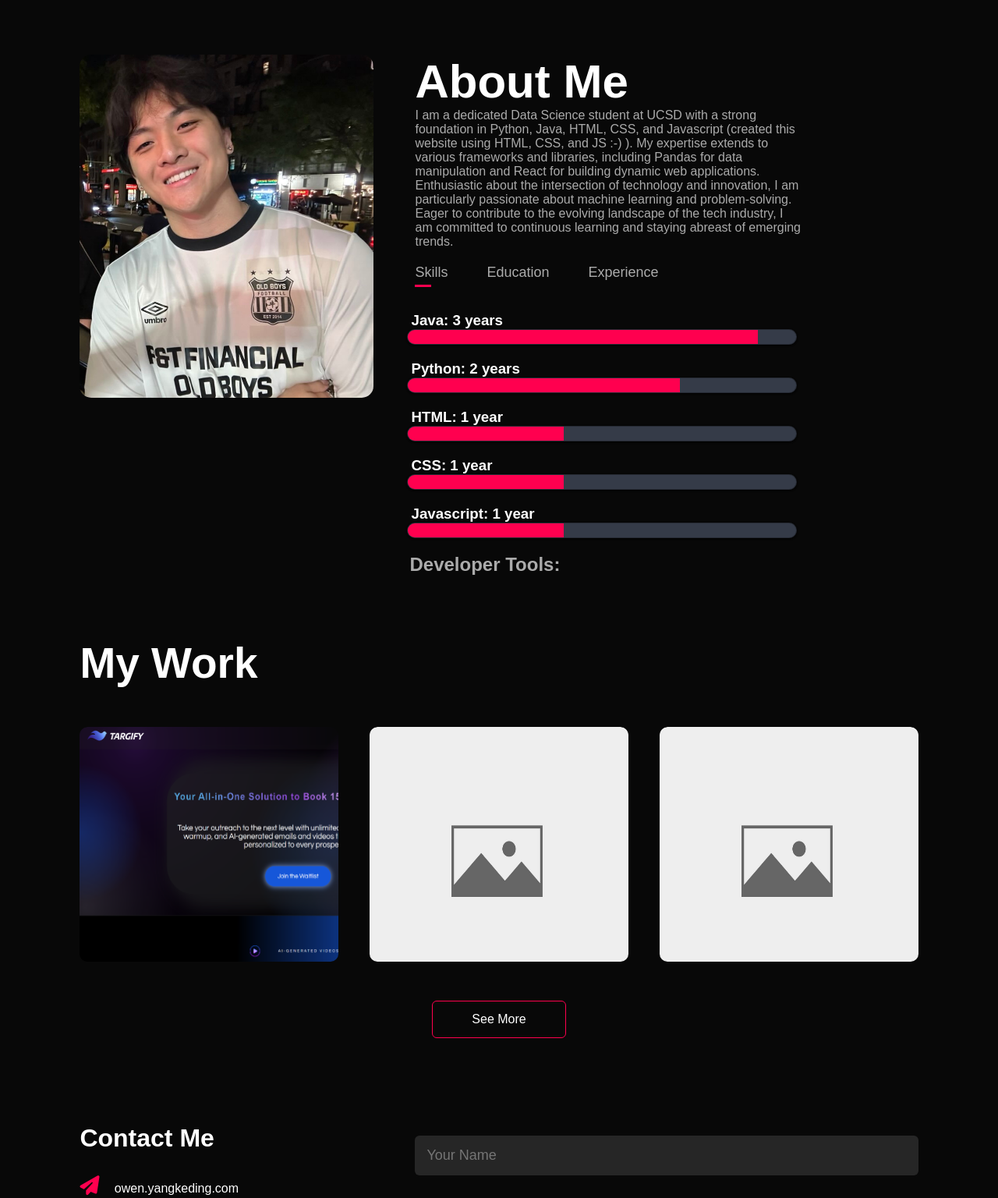
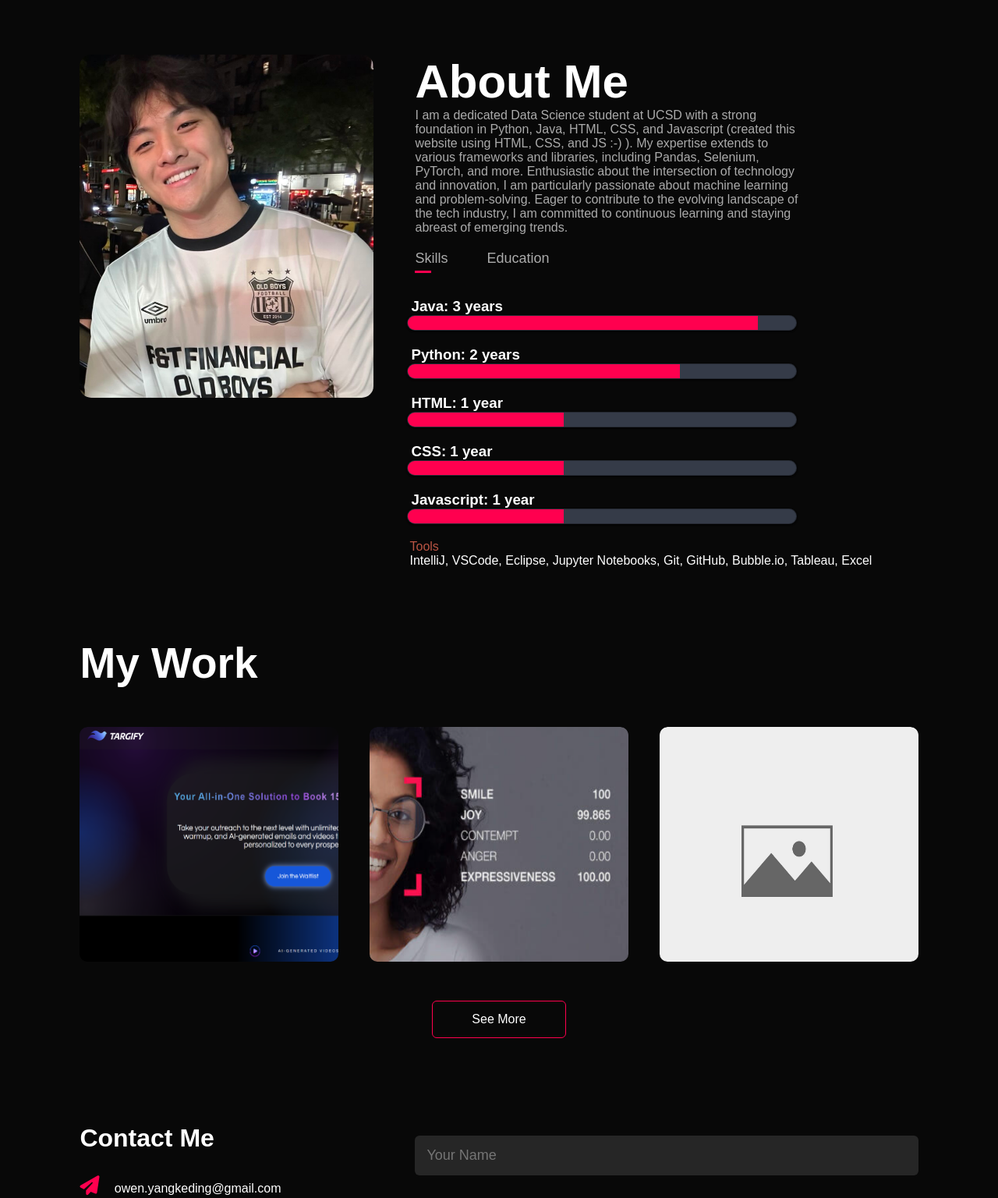
Before and after one commit to owenkyang/owenkyang.github.io, a website: page index.html in a window 1280 px wide. Shown: the part 840-2376 px from the top of the page at 78% size. Drawn offline with Linux system fonts and the light colour scheme.

Commit message:
Added more pictures to portfolio

```diff
--- a/index.html
+++ b/index.html
@@ -37,8 +37,8 @@
             <div class = "about-col-2">
                 <h1 class = "sub">About Me</h1>
                 <p class = "desc"> I am a dedicated Data Science student at UCSD with a strong foundation in Python,
-                    Java, HTML, CSS, and Javascript (created this website using HTML, CSS, and JS :-) ). My expertise extends to various frameworks and
-                    libraries, including Pandas for data manipulation and React for building dynamic web applications.
+                    Java, HTML, CSS, and Javascript (created this website using HTML, CSS, and JS :-) ).
+                    My expertise extends to various frameworks and libraries, including Pandas, Selenium, PyTorch, and more.
                     Enthusiastic about the intersection of technology and innovation, I am particularly
                     passionate about machine learning and problem-solving. Eager to contribute to the evolving
                     landscape of the tech industry, I am committed to continuous learning and staying
@@ -46,7 +46,6 @@
                 <div class = "t-titles">
                     <p class = "t-links active-link" onclick="opentab('skills')">Skills</p>
                     <p class = "t-links" onclick="opentab('education')">Education</p>
-                    <p class = "t-links" onclick="opentab('experience')">Experience</p>
                 </div>
                 <div class = "tab-contents active-tab" id="skills">
                     <div class = "skill-bar">
@@ -66,18 +65,11 @@
                             <span class = 'bar'><span class = "JS"></span></span>
                         </li>
                     </div>
-                    <div class = "other">
-                        <h2>Developer Tools:</h2>
+                    <div class = "other_skills">
+                        <li><span>Tools</span><br>IntelliJ, VSCode, Eclipse, Jupyter Notebooks, Git, GitHub, Bubble.io, Tableau, Excel</li>
                     </div>
                 </div>
                 <div class = "tab-contents" id="education">
-                    <ul>
-                        <li><span>UI?UX</span><br>Designing Web/App Interfaces</li>
-                        <li><span>UI?UX</span><br>Designing Web/App Interfaces</li>
-                        <li><span>UI?UX</span><br>Designing Web/App Interfaces</li>
-                    </ul>
-                </div>
-                <div class = "tab-contents" id="experience">
                     <ul>
                         <li><span>UI?UX</span><br>Designing Web/App Interfaces</li>
                         <li><span>UI?UX</span><br>Designing Web/App Interfaces</li>
@@ -94,9 +86,8 @@
         <h1 class = "sub-title">My Work</h1>
         <div class="work-list">
             <div class = "work">
-                <img src = "targify_pic.png">
+                <img src = "Images/targify_pic.png">
                 <div class = perm-layer>
-
                 </div>
                 <div class = layer>
                     <h2>Targify.io</h2>
@@ -107,12 +98,10 @@
                 </div>
             </div>
             <div class = "work">
-                <img src = "blank.png">
+                <img src = "emotion_detector.png">
                 <div class = layer>
-                    <h2>Targify.io</h2>
-                    <p>A software that increases cold email and DM
-                        conversion rates by 3-5x using personalized
-                        outreach on autopilot.</p>
+                    <h2>Facial Emotion Detector</h2>
+                    <p>WIP</p>
                     <a href ="#"><i class="fa-solid fa-up-right-from-square"></i></a>
                 </div>
             </div>
@@ -136,13 +125,13 @@
         <div class = "row">
             <div class ="contact-left">
                 <h1 class ="subtitle">Contact Me</h1>
-                <p><i class="fa-solid fa-paper-plane"></i> owen.yangkeding.com</p>
+                <p><i class="fa-solid fa-paper-plane"></i> owen.yangkeding@gmail.com</p>
                 <p><i class="fa-solid fa-square-phone"></i> (858) 666-7117</p>
                 <div class = "social-icons">
                     <a href="https://www.linkedin.com/in/owen-keding-yang/"><i class="fa-brands fa-linkedin"></i></a>
                     <a href="https://github.com/Yangmp4"><i class="fa-brands fa-square-github"></i></a>
                 </div>
-                <a href="blank.png" download class = "btn btn2">Download Resume</a>
+                <a href="OwenYangResume.pdf" download class = "btn btn2">Download Resume</a>
 
             </div>
             <div class ="contact-right">
--- a/style.css
+++ b/style.css
@@ -32,14 +32,16 @@ nav{
 nav ul li{
     display: inline-block;
     list-style: none;
-    margin: 10px 20px;
+    margin: 32px;
+    margin-top: -10px;
 }
 nav ul li a{
-    color: #000;
+    color: black;
     text-decoration: none;
     font-size: 20px;
     position: relative;
-    font-family: 'Courier New', Courier, monospace;
+    font-family: system-ui;
+    font-style: italic;
 }
 nav ul li a::after{
     content: '';
@@ -318,8 +320,13 @@ h3{
     animation: JS 3s;
     background: linear-gradient(135deg, #ff004f 0%, #ff004f 100%);
 }
-.other{
+.other_skills{
     margin-left: -7px;
+    color: #fff;
+}
+.other_skills li span{
+    color:#b54;
+
 }
 @keyframes Java{
     0%{
```
Also changed, not shown: Images/targify_pic.png (renamed from targify_pic.png), emotion_detector.png (added), 1 other file. Lines whose indentation alone changed are shown as unchanged.
